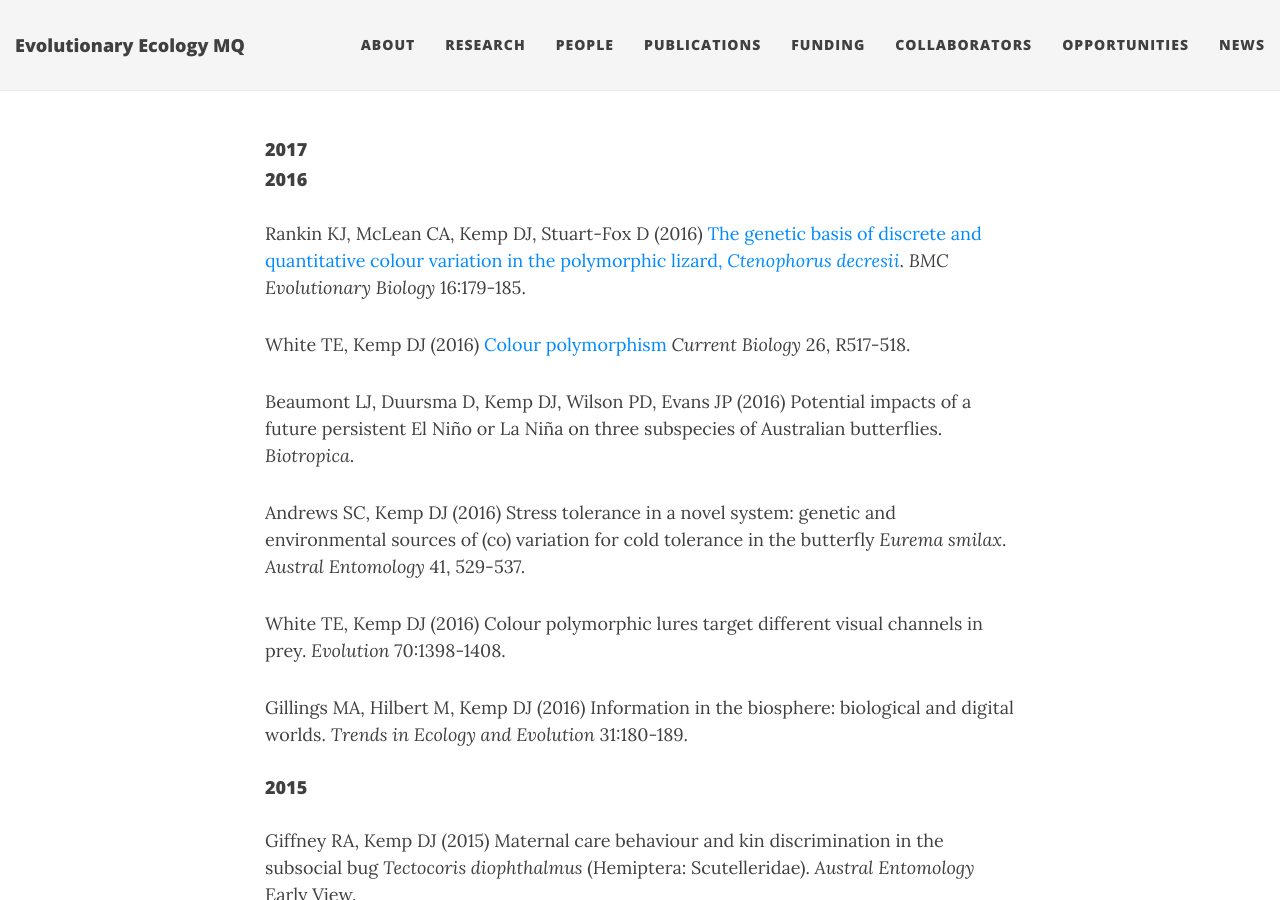
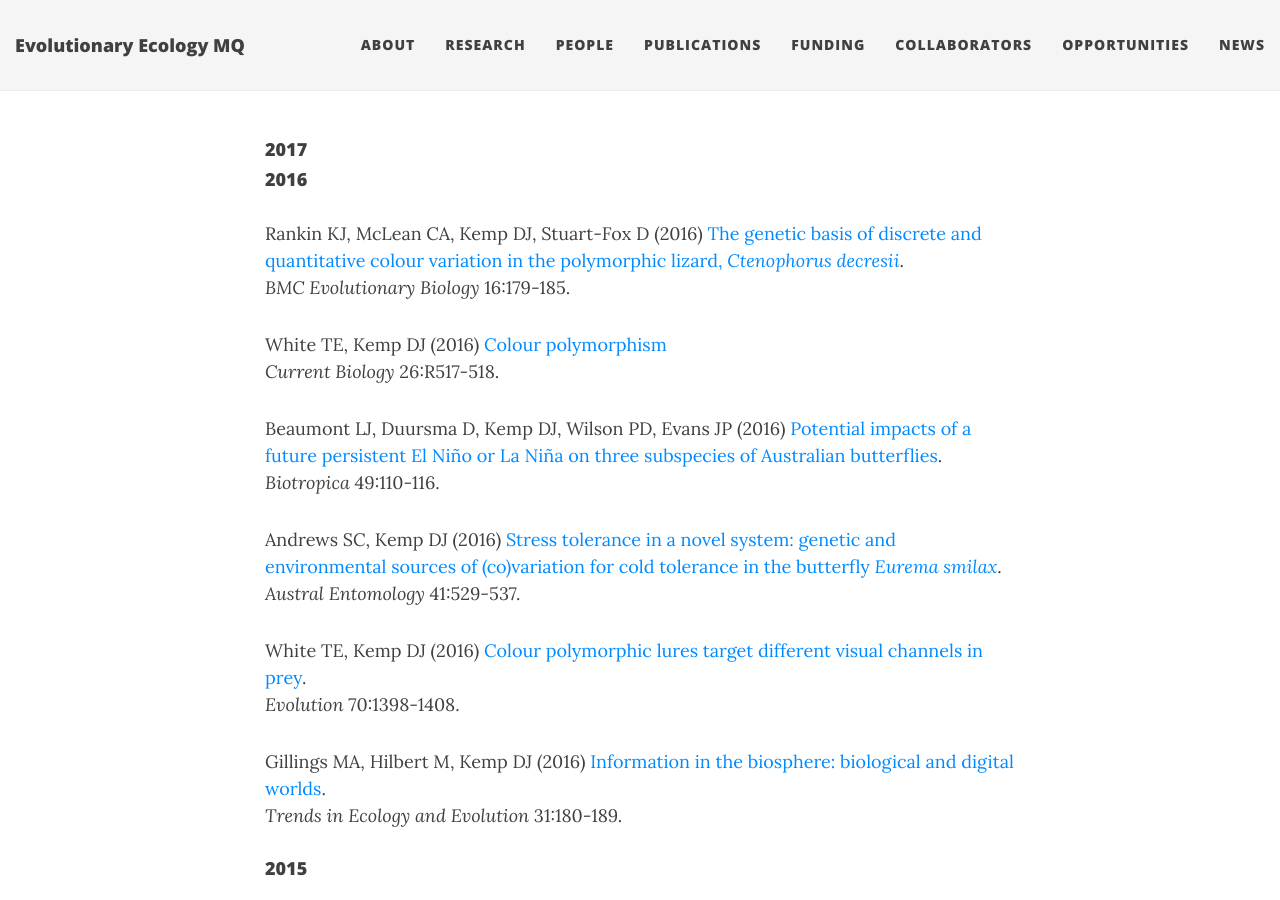
Before and after one commit to evoecomq/evoecomq.github.io, a Jekyll site: the page built from publications.md, in a window 1280 px wide and 900 px high. Built offline with Jekyll 4.4.1, drawn with Linux system fonts in a browser that asks for light colours; nearby versions of some CDN libraries.

Commit message:
Format test

```diff
--- a/publications.md
+++ b/publications.md
@@ -7,17 +7,23 @@ layout: page
 
 #### 2016
 
-Rankin KJ, McLean CA, Kemp DJ, Stuart-Fox D (2016) [The genetic basis of discrete and quantitative colour variation in the polymorphic lizard, _Ctenophorus decresii_](http://dx.doi.org/10.1186/s12862-016-0757-2). _BMC Evolutionary Biology_ 16:179-185.
+Rankin KJ, McLean CA, Kemp DJ, Stuart-Fox D (2016) [The genetic basis of discrete and quantitative colour variation in the polymorphic lizard, _Ctenophorus decresii_](http://dx.doi.org/10.1186/s12862-016-0757-2).
+_BMC Evolutionary Biology_ 16:179-185.
 
-White TE, Kemp DJ (2016) [Colour polymorphism](http://dx.doi.org/10.1016/j.cub.2016.03.017) _Current Biology_ 26, R517-518.
+White TE, Kemp DJ (2016) [Colour polymorphism](http://dx.doi.org/10.1016/j.cub.2016.03.017)
+_Current Biology_ 26:R517-518.
 
-Beaumont LJ, Duursma D, Kemp DJ, Wilson PD, Evans JP (2016) Potential impacts of a future persistent El Niño or La Niña on three subspecies of Australian butterflies. _Biotropica_.
+Beaumont LJ, Duursma D, Kemp DJ, Wilson PD, Evans JP (2016) [Potential impacts of a future persistent El Niño or La Niña on three subspecies of Australian butterflies](http://dx.doi.org/10.1111/btp.12356).
+_Biotropica_ 49:110-116.
 
-Andrews SC, Kemp DJ (2016) Stress tolerance in a novel system: genetic and environmental sources of (co) variation for cold tolerance in the butterfly _Eurema smilax_. _Austral Entomology_ 41, 529-537.
+Andrews SC, Kemp DJ (2016) [Stress tolerance in a novel system: genetic and environmental sources of (co)variation for cold tolerance in the butterfly _Eurema smilax_](http://dx.doi.org/10.1111/aec.12341).
+_Austral Entomology_ 41:529-537.
 
-White TE, Kemp DJ (2016) Colour polymorphic lures target different visual channels in prey. _Evolution_ 70:1398-1408.
+White TE, Kemp DJ (2016) [Colour polymorphic lures target different visual channels in prey](http://dx.doi.org/10.1111/evo.12948).
+_Evolution_ 70:1398-1408.
 
-Gillings MA, Hilbert M, Kemp DJ (2016) Information in the biosphere: biological and digital worlds. _Trends in Ecology and Evolution_ 31:180-189.
+Gillings MA, Hilbert M, Kemp DJ (2016) [Information in the biosphere: biological and digital worlds](http://dx.doi.org/10.1016/j.tree.2015.12.013).
+_Trends in Ecology and Evolution_ 31:180-189.
 
 #### 2015
 
```
